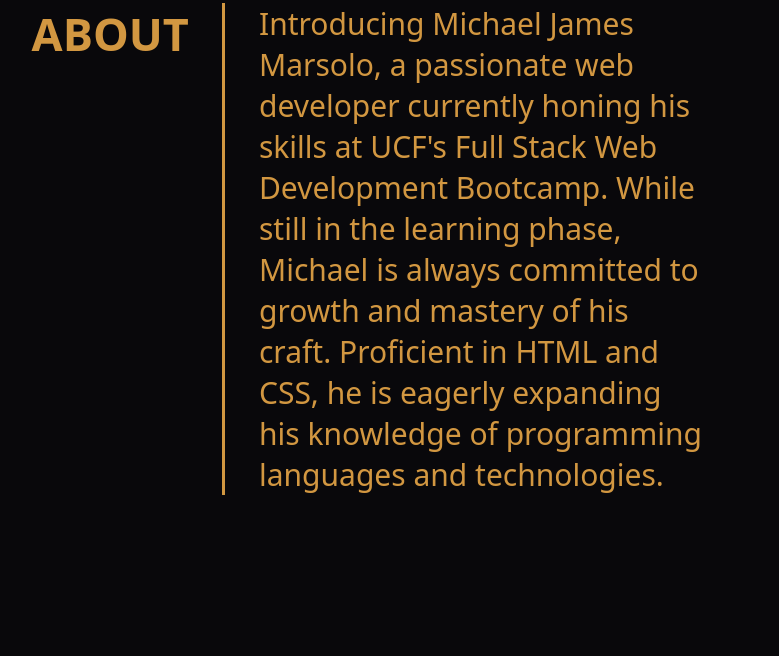
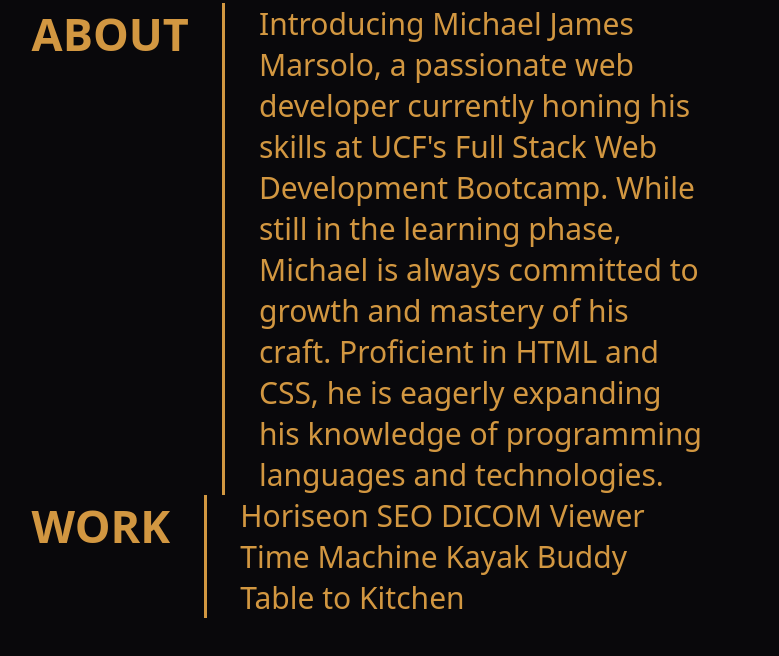
Before and after one commit to Elrond-Hubbard/portfolio, a plain HTML site: page index.html in a window 1280 px wide. Shown: the part 726-1382 px from the top of the page, without its empty margins (250-1029 px from the left). Drawn offline with Linux system fonts and the light colour scheme.

Commit message:
added work section and list

```diff
--- a/assets/css/style.css
+++ b/assets/css/style.css
@@ -53,7 +53,7 @@ nav ul li a {
     width: 100%;
 }
 
-#about {
+article {
     display: inline-flex;
     padding-right: 15%;
     padding-left: 10%;
@@ -62,11 +62,19 @@ nav ul li a {
 h2 {
     padding-right: 5%;
     font-size: 45px;
-
+    border-right-style: solid;
 }
 
 p {
-    border-left-style: solid;
     padding-left: 5%;
     font-size: 30px;
 }
+
+section {
+    padding-left: 5%;
+    font-size: 30px;
+}
+
+section ul li {
+    display: inline-grid;
+}
--- a/index.html
+++ b/index.html
@@ -11,7 +11,6 @@
 
     <header>
         <h1>Michael Marsolo</h1>
-
         <nav>
             <ul>
                 <li>
@@ -25,12 +24,11 @@
                 </li>
             </ul>
         </nav>
-
     </header>
 
     <img id="octo" src="./assets/images/octo.png">
 
-    <section id="about">
+    <article id="about">
         <h2>ABOUT</h2>
         <p>Introducing Michael James Marsolo, a passionate web developer
             currently honing his skills at UCF's Full Stack Web Development
@@ -39,7 +37,20 @@
             and CSS, he is eagerly expanding his knowledge of programming
             languages and technologies.
         </p>
-    </section>
+    </article>
+
+    <article id="work">
+        <h2>WORK</h2>
+        <section>
+            <ul>
+                <li>Horiseon SEO</li>
+                <li>DICOM Viewer</li>
+                <li>Time Machine</li>
+                <li>Kayak Buddy</li>
+                <li>Table to Kitchen</li>
+            </ul>
+        </section>
+    </article>
 
 </body>
 
```
